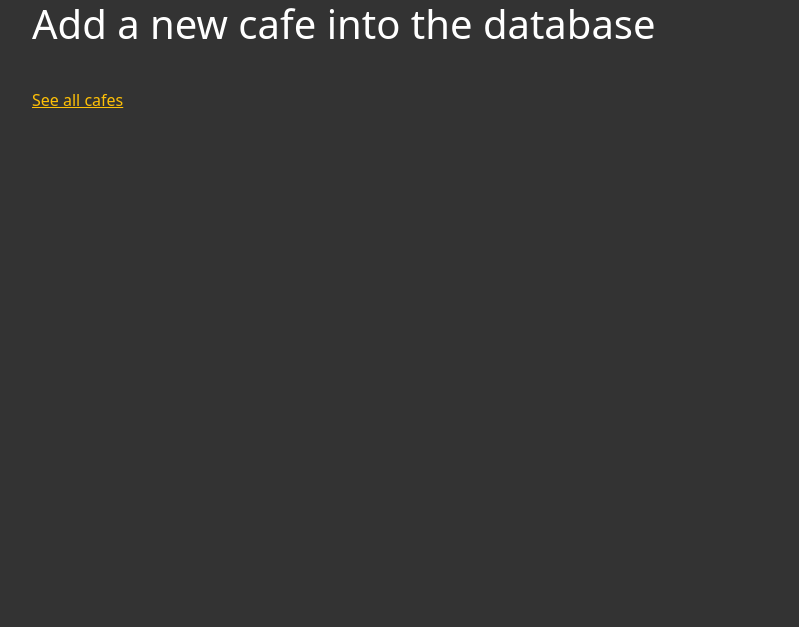
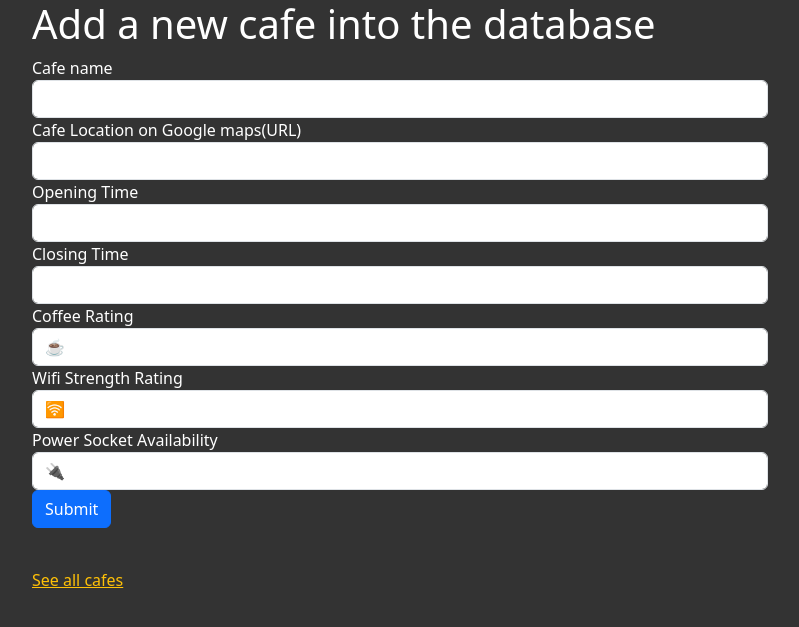
Before and after one commit to imakashrandhawa/100-days-of-python, a Flask app: page /add in a window 1280 px wide. Shown: the top 627 px of the page, without its empty margins (50-849 px from the left). Run offline with Flask 3, Linux system fonts and the light colour scheme; some libraries are stand-ins or nearby versions.

Commit message:
Updated the frontend add.html file with the WTForms and the main.py with all the backend functionality. The WTForm are up and working. The data from the form is appended in backend in .csv file

```diff
--- a/Day-62/cafe-data.csv
+++ b/Day-62/cafe-data.csv
@@ -2,4 +2,6 @@ Cafe Name,Location,Open,Close,Coffee,Wifi,Power
 Lighthaus,https://goo.gl/maps/2EvhB4oq4gyUXKXx9,11AM, 3:30PM,☕☕☕☕️,💪💪,🔌🔌🔌
 Esters,https://goo.gl/maps/13Tjc36HuPWLELaSA,8AM,3PM,☕☕☕☕,💪💪💪,🔌
 Ginger & White,https://goo.gl/maps/DqMx2g5LiAqv3pJQ9,7:30AM,5:30PM,☕☕☕,✘,🔌
-Mare Street Market,https://goo.gl/maps/ALR8iBiNN6tVfuAA8,8AM,1PM,☕☕,💪💪💪,🔌🔌🔌
+Mare Street Market,https://goo.gl/maps/ALR8iBiNN6tVfuAA8,8AM,1PM,☕☕,💪💪💪,🔌🔌
+Randhawa,https://maps.app.goo.gl/X1c9vg1KAtAdt6uY9,10 AM,5 PM,☕☕☕,🛜🛜,🔌🔌🔌🔌
+Akash,https://maps.app.goo.gl/X1c9vg1KAtAdt6uY9,10 AM,5 PM,☕☕☕,🛜🛜,🔌🔌
--- a/Day-62/main.py
+++ b/Day-62/main.py
@@ -1,8 +1,11 @@
-from flask import Flask, render_template
+from flask import Flask, render_template, redirect, url_for
 from flask_bootstrap import Bootstrap5
 from flask_wtf import FlaskForm
 from wtforms import StringField, SubmitField
+from wtforms.fields.choices import SelectField
+from wtforms.fields.simple import URLField
 from wtforms.validators import DataRequired
+from wtforms.validators import URL
 import csv
 
 '''
@@ -25,6 +28,12 @@ bootstrap=Bootstrap5(app)
 
 class CafeForm(FlaskForm):
     cafe = StringField('Cafe name', validators=[DataRequired()])
+    location= URLField('Cafe Location on Google maps(URL)', validators=[DataRequired(),URL()])
+    open_time= StringField('Opening Time', validators=[DataRequired()])
+    close_time= StringField('Closing Time', validators=[DataRequired()])
+    coffee_rating=SelectField("Coffee Rating", choices=[('☕','☕'),('☕☕','☕☕'),('☕☕☕','☕☕☕'),('☕☕☕☕','☕☕☕☕')],validators=[DataRequired()])
+    wifi_rating=SelectField("Wifi Strength Rating", choices=[('🛜','🛜'),('🛜🛜','🛜🛜'),('🛜🛜🛜','🛜🛜🛜'),('🛜🛜🛜🛜','🛜🛜🛜🛜')],validators=[DataRequired()])
+    power_availability=SelectField("Power Socket Availability", choices=[('🔌','🔌'),('🔌🔌','🔌🔌'),('🔌🔌🔌','🔌🔌🔌'),('🔌🔌🔌🔌','🔌🔌🔌🔌')],validators=[DataRequired()])
     submit = SubmitField('Submit')
 
 # Exercise:
@@ -42,14 +51,18 @@ def home():
     return render_template("index.html")
 
 
-@app.route('/add')
+@app.route('/add', methods=['POST','GET'])
 def add_cafe():
     form = CafeForm()
     if form.validate_on_submit():
-        print("True")
+        with open('cafe-data.csv','a+', newline='', encoding='utf-8') as csv_file:
+            csv_file.writelines(f"\n{form.cafe.data},{form.location.data},{form.open_time.data},{form.close_time.data},{form.coffee_rating.data},{form.wifi_rating.data},{form.power_availability.data}")
+
     # Exercise:
     # Make the form write a new row into cafe-data.csv
     # with   if form.validate_on_submit()
+
+
     return render_template('add.html', form=form)
 
 
@@ -60,8 +73,8 @@ def cafes():
         list_of_rows = []
         for row in csv_data:
             list_of_rows.append(row)
-        print(list_of_rows[0])
     return render_template('cafes.html', cafes=list_of_rows)
+
 
 
 if __name__ == '__main__':
--- a/Day-62/templates/add.html
+++ b/Day-62/templates/add.html
@@ -8,10 +8,22 @@
     <div class="col-sm-12 col-md-8">
 
       <h1>Add a new cafe into the database</h1>
+      {% from 'bootstrap4/form.html' import render_field %}
 
-      <!-- This is where your WTForm will go -->
+      <form method="POST" action="{{ url_for('add_cafe') }}">
+      {{ form.csrf_token() }}
+      {{ form.hidden_tag() }}
+      {{ render_field(form.cafe) }}
+      {{ render_field(form.location) }}
+      {{ render_field(form.open_time) }}
+      {{ render_field(form.close_time) }}
+      {{ render_field(form.coffee_rating) }}
+      {{ render_field(form.wifi_rating) }}
+      {{ render_field(form.power_availability) }}
+      {{ render_field(form.submit) }}
+      </form>
 
-	  <p class="space-above"><a href="#">See all cafes</a></p>
+	  <p class="space-above"><a href="{{url_for('cafes')}}">See all cafes</a></p>
 
     </div>
   </div>
--- a/Day-62/templates/cafes.html
+++ b/Day-62/templates/cafes.html
@@ -14,7 +14,11 @@
         {% for cafe in cafes%}
         <tr>
           <th scope="row">{{cafe[0]}}</th>
-          <td>{{cafe[1]}}</td>
+          {% if cafe[1]=="Location"%}
+            <td>{{cafe[1]}}</td>
+          {% else %}
+          <td><a href="{{cafe[1]}}">Map Link</a></td>
+          {% endif %}
           <td>{{cafe[2]}}</td>
           <td>{{cafe[3]}}</td>
             <td>{{cafe[4]}}</td>
```
